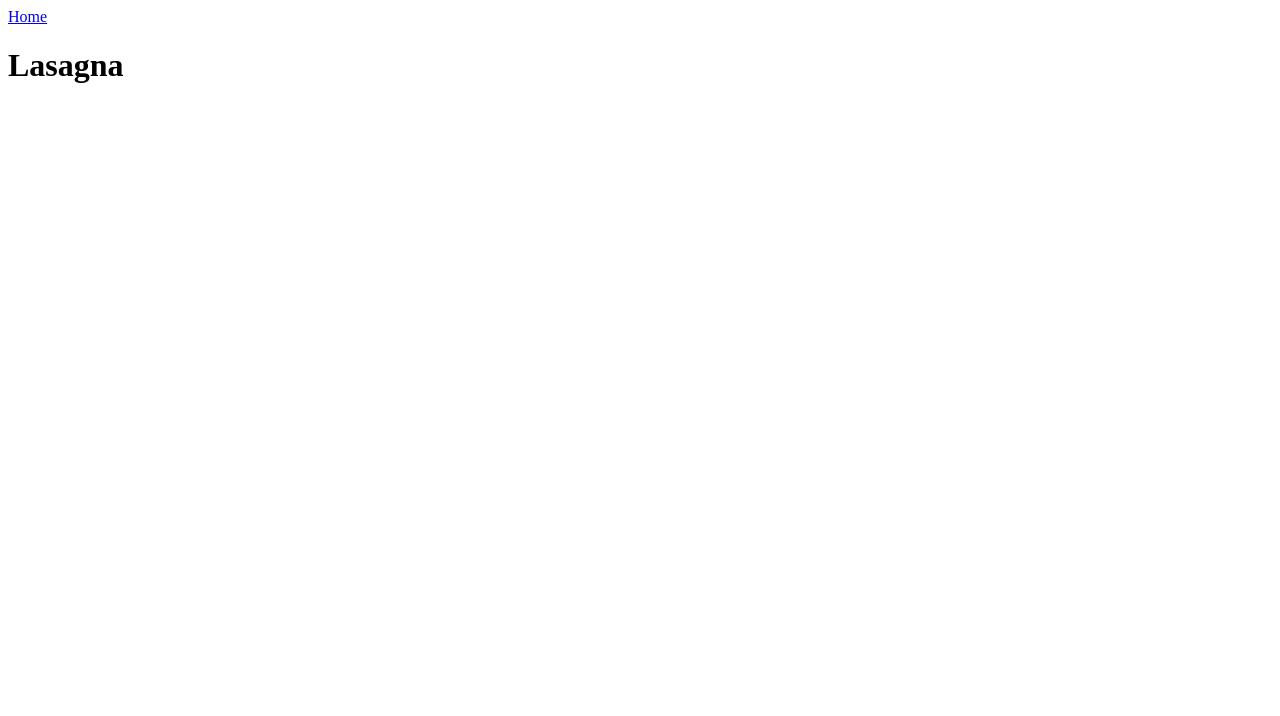
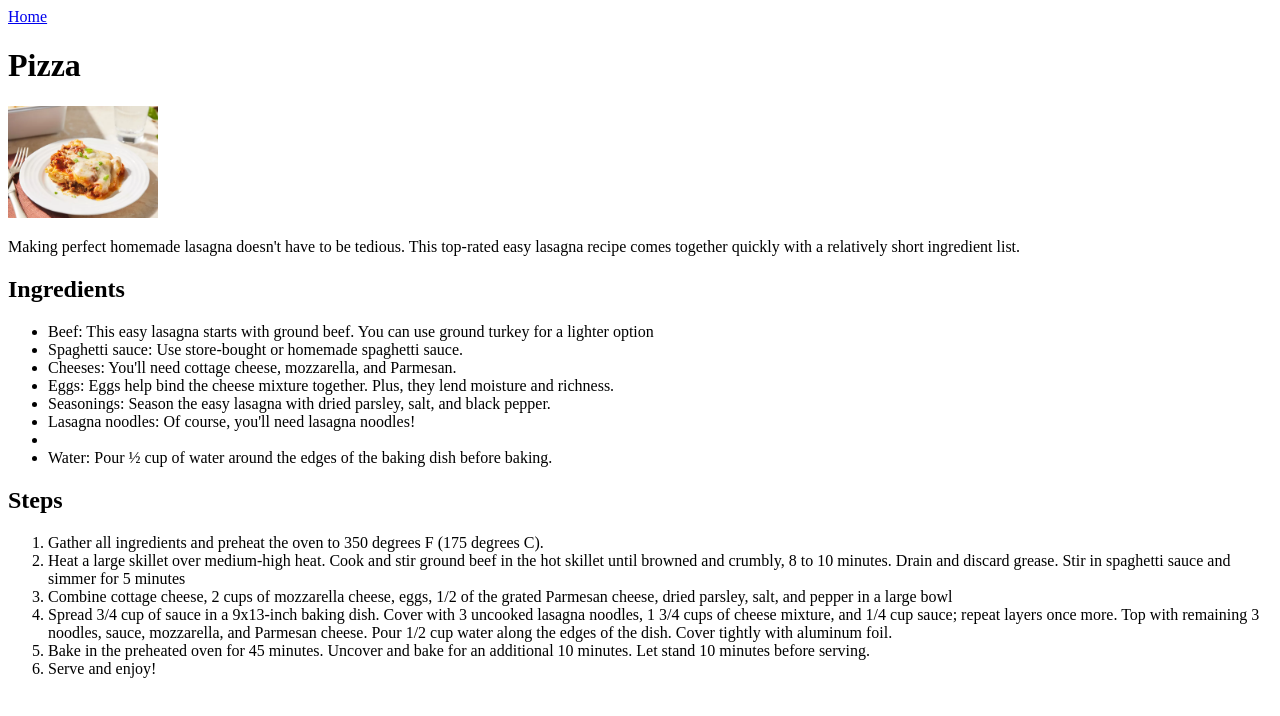
Before and after one commit to luscious-scoop/recipes, a plain HTML site: page recipes-list/lasagna.html in a window 1280 px wide. Drawn offline with Linux system fonts and the light colour scheme.

Commit message:
final lasagna recipe done

```diff
--- a/recipes-list/lasagna.html
+++ b/recipes-list/lasagna.html
@@ -3,11 +3,67 @@
   <head>
     <meta charset="UTF-8" />
     <meta name="viewport" content="width=device-width, initial-scale=1.0" />
-    <title>Document</title>
+    <title>Pizza</title>
   </head>
   <body>
     <a href="../index.html">Home</a>
-
-    <h1>Lasagna</h1>
+    <h1>Pizza</h1>
+    <img src="../images/lasagna.webp" alt="" srcset="" width="150" />
+    <p>
+      Making perfect homemade lasagna doesn't have to be tedious. This top-rated
+      easy lasagna recipe comes together quickly with a relatively short
+      ingredient list.
+    </p>
+    <h2>Ingredients</h2>
+    <ul>
+      <li>
+        Beef: This easy lasagna starts with ground beef. You can use ground
+        turkey for a lighter option
+      </li>
+      <li>Spaghetti sauce: Use store-bought or homemade spaghetti sauce.</li>
+      <li>Cheeses: You'll need cottage cheese, mozzarella, and Parmesan.</li>
+      <li>
+        Eggs: Eggs help bind the cheese mixture together. Plus, they lend
+        moisture and richness.
+      </li>
+      <li>
+        Seasonings: Season the easy lasagna with dried parsley, salt, and black
+        pepper.
+      </li>
+      <li>Lasagna noodles: Of course, you'll need lasagna noodles!</li>
+      <li></li>
+      <li>
+        Water: Pour ½ cup of water around the edges of the baking dish before
+        baking.
+      </li>
+    </ul>
+    <h2>Steps</h2>
+    <ol>
+      <li>
+        Gather all ingredients and preheat the oven to 350 degrees F (175
+        degrees C).
+      </li>
+      <li>
+        Heat a large skillet over medium-high heat. Cook and stir ground beef in
+        the hot skillet until browned and crumbly, 8 to 10 minutes. Drain and
+        discard grease. Stir in spaghetti sauce and simmer for 5 minutes
+      </li>
+      <li>
+        Combine cottage cheese, 2 cups of mozzarella cheese, eggs, 1/2 of the
+        grated Parmesan cheese, dried parsley, salt, and pepper in a large bowl
+      </li>
+      <li>
+        Spread 3/4 cup of sauce in a 9x13-inch baking dish. Cover with 3
+        uncooked lasagna noodles, 1 3/4 cups of cheese mixture, and 1/4 cup
+        sauce; repeat layers once more. Top with remaining 3 noodles, sauce,
+        mozzarella, and Parmesan cheese. Pour 1/2 cup water along the edges of
+        the dish. Cover tightly with aluminum foil.
+      </li>
+      <li>
+        Bake in the preheated oven for 45 minutes. Uncover and bake for an
+        additional 10 minutes. Let stand 10 minutes before serving.
+      </li>
+      <li>Serve and enjoy!</li>
+    </ol>
   </body>
 </html>
```
Also changed, not shown: images/lasagna.webp (added).
